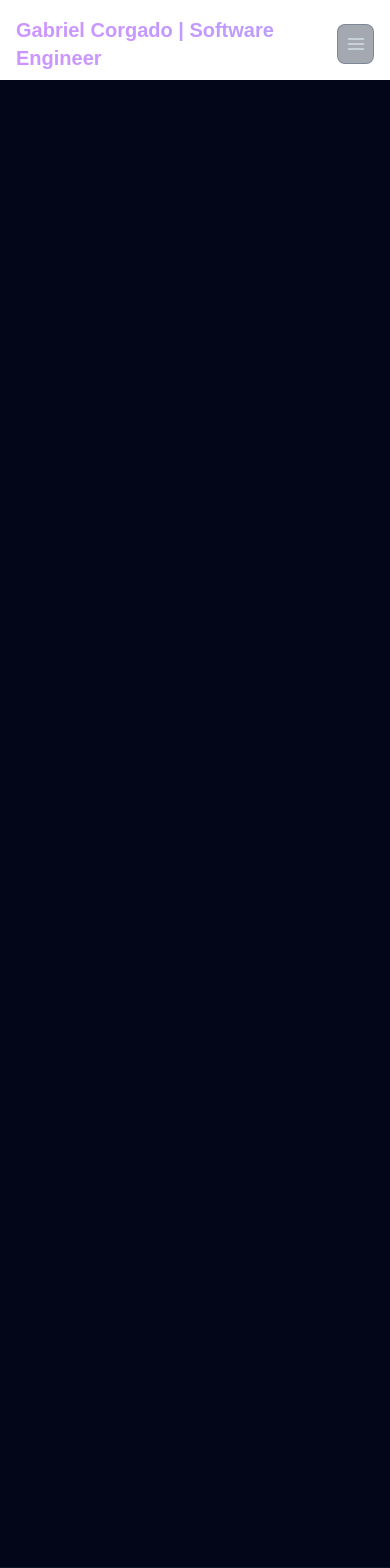
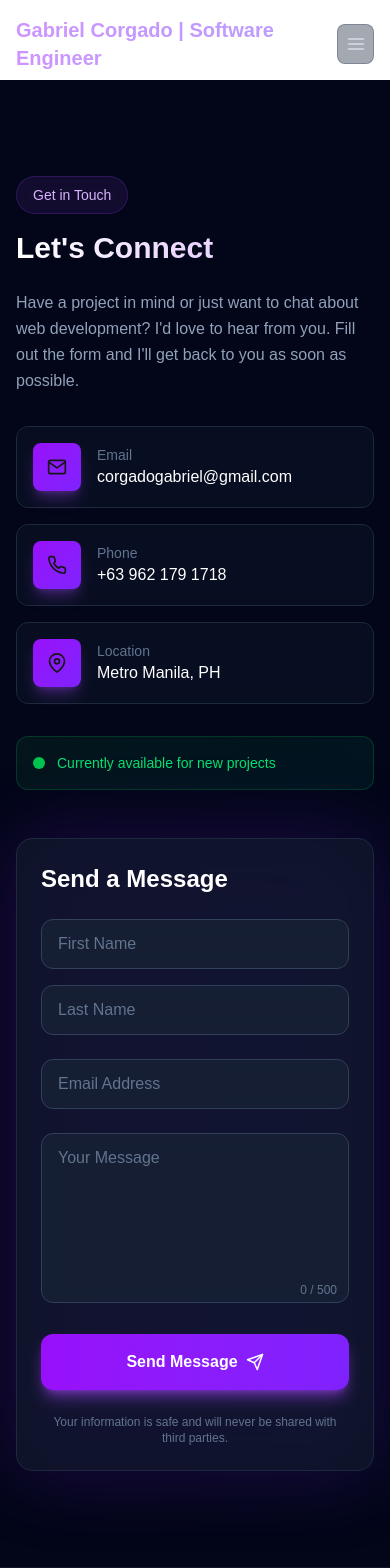
Before and after one commit to johngabrielcorgado/my-portfolio, a Next.js app in the folder my-portfolio/: page /contact in a window 390 px wide. Shown: the top 1568 px of the page. Built offline with nearby package versions, Linux system fonts and the light colour scheme.

Commit message:
version 3.2 (mobile view fix for contact page)

```diff
--- a/my-portfolio/app/contact/page.tsx
+++ b/my-portfolio/app/contact/page.tsx
@@ -154,7 +154,7 @@ export default function ContactPage() {
           {/* Left column - Info */}
           <motion.div
             initial={shouldAnimate ? { opacity: 0, x: -40 } : false}
-            animate={shouldAnimate ? { opacity: 1, x: 0 } : undefined}
+            animate={{ opacity: 1, x: 0 }}
             transition={shouldAnimate ? { duration: 0.6 } : undefined}
             className="space-y-8"
           >
@@ -162,7 +162,7 @@ export default function ContactPage() {
             <div>
               <motion.span
                 initial={shouldAnimate ? { opacity: 0, scale: 0.9 } : false}
-                animate={shouldAnimate ? { opacity: 1, scale: 1 } : undefined}
+                animate={{ opacity: 1, scale: 1 }}
                 transition={shouldAnimate ? { duration: 0.5 } : undefined}
                 className="inline-block px-4 py-2 bg-purple-500/10 backdrop-blur-sm border border-purple-500/20 rounded-full text-purple-300 text-sm font-medium mb-4"
               >
@@ -187,7 +187,7 @@ export default function ContactPage() {
                   key={method.label}
                   href={method.href}
                   initial={shouldAnimate ? { opacity: 0, x: -18 } : false}
-                  animate={shouldAnimate ? { opacity: 1, x: 0 } : undefined}
+                  animate={{ opacity: 1, x: 0 }}
                   transition={
                     shouldAnimate
                       ? {
@@ -225,7 +225,7 @@ export default function ContactPage() {
             {/* Availability indicator */}
             <motion.div
               initial={shouldAnimate ? { opacity: 0 } : false}
-              animate={shouldAnimate ? { opacity: 1 } : undefined}
+              animate={{ opacity: 1 }}
               transition={shouldAnimate ? { delay: 0.5 } : undefined}
               className="flex items-center gap-3 p-4 bg-gradient-to-r from-green-900/20 to-emerald-900/20 border border-green-500/20 rounded-xl"
             >
@@ -239,7 +239,7 @@ export default function ContactPage() {
           {/* Right column - Form */}
           <motion.div
             initial={shouldAnimate ? { opacity: 0, x: 40 } : false}
-            animate={shouldAnimate ? { opacity: 1, x: 0 } : undefined}
+            animate={{ opacity: 1, x: 0 }}
             transition={shouldAnimate ? { duration: 0.6 } : undefined}
             className="relative"
           >
@@ -251,13 +251,13 @@ export default function ContactPage() {
                   <motion.div
                     key="success"
                     initial={shouldAnimate ? { opacity: 0, scale: 0.8 } : false}
-                    animate={shouldAnimate ? { opacity: 1, scale: 1 } : undefined}
+                    animate={{ opacity: 1, scale: 1 }}
                     exit={shouldAnimate ? { opacity: 0, scale: 0.8 } : undefined}
                     className="text-center py-12"
                   >
                     <motion.div
                       initial={shouldAnimate ? { scale: 0 } : false}
-                      animate={shouldAnimate ? { scale: 1 } : undefined}
+                      animate={{ scale: 1 }}
                       transition={
                         shouldAnimate
                           ? { type: "spring", stiffness: 200, damping: 10 }
@@ -277,7 +277,7 @@ export default function ContactPage() {
                     key="form"
                     onSubmit={handleSubmit}
                     initial={shouldAnimate ? { opacity: 0 } : false}
-                    animate={shouldAnimate ? { opacity: 1 } : undefined}
+                    animate={{ opacity: 1 }}
                     exit={shouldAnimate ? { opacity: 0 } : undefined}
                     className="space-y-6"
                     autoComplete="off"
```
